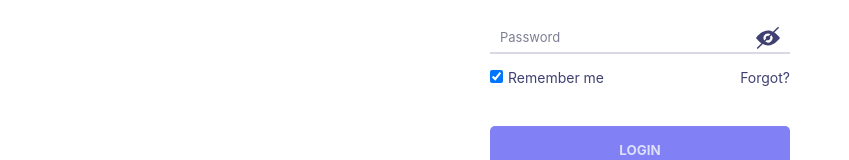
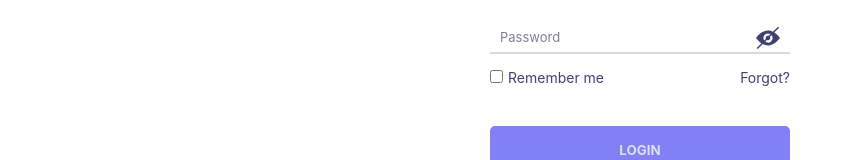
Before and after one commit to ElenaHrudavenka/full-project, a React (Create React App) app: page / in a window 1280 px wide. Shown: the part 340-500 px from the top of the page, without its empty margins (0-849 px from the left). Built offline with nearby package versions, Linux system fonts and the light colour scheme.

Commit message:
Update AuthForm.tsx
onChangeRememberMe was added

```diff
--- a/src/components/AuthForm/AuthForm.tsx
+++ b/src/components/AuthForm/AuthForm.tsx
@@ -1,9 +1,15 @@
 import React from 'react';
+import { useState } from 'react';
 import s from "./AuthForm.module.scss";
 import {Input} from "../generic/Input/Input";
 import {Button} from "../generic/Button/Button";
 
 const AuthForm = () => {
+    const [isCheckedRememberMe, setIsCheckedRememberMe] = useState(false);
+    const onChangeRememberMe = () => {
+        setIsCheckedRememberMe(!isCheckedRememberMe);
+    }
+
     return (
         <form className={s.authForm} action={''}>
             <fieldset className={s.inputBlock__fieldset}>
@@ -28,7 +34,7 @@ const AuthForm = () => {
             </fieldset>
             <fieldset className={s.authFooterBlock_fieldset}>
                 <fieldset className={s.rememberMeBlock_fieldset}>
-                    <input id={'checkBoxRememberMe'} type={'checkbox'} checked={true} onChange={() => {}} />
+                    <input id={'checkBoxRememberMe'} type={'checkbox'} checked={isCheckedRememberMe} onChange={onChangeRememberMe} />
                     <label htmlFor='checkBoxRememberMe'>Remember me</label>
                 </fieldset>
                 <a href=''>Forgot?</a>
```
